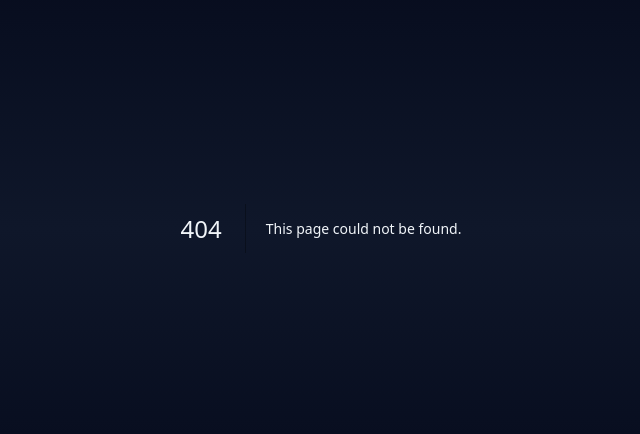
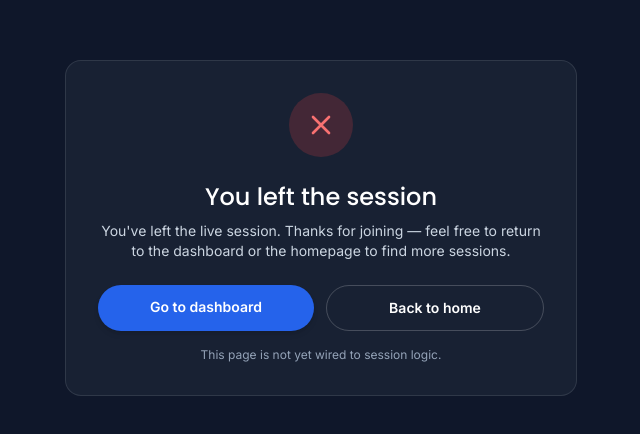
Before and after one commit to AshishBiswas1/Mentor-Bridge-Frontend, a Next.js app: page /session-left in a window 1280 px wide. Before the commit this address had no page. Shown: the part 172-606 px from the top of the page, without its empty margins (319-959 px from the left). Built offline with nearby package versions, Linux system fonts and the light colour scheme.

Commit message:
session left page

```diff
--- a/app/(auth)/login/page.js
+++ b/app/(auth)/login/page.js
@@ -44,6 +44,14 @@ export default function LoginPage() {
       animate={{ opacity: 1, y: 0 }}
       transition={{ duration: 0.45, ease: 'easeOut' }}
     >
+      <div className="mb-6">
+        <Link href="/" className="inline-flex items-center text-sm text-slate-300 hover:text-white">
+          <svg xmlns="http://www.w3.org/2000/svg" className="mr-2 h-4 w-4" fill="none" viewBox="0 0 24 24" stroke="currentColor">
+            <path strokeLinecap="round" strokeLinejoin="round" strokeWidth={2} d="M15 19l-7-7 7-7" />
+          </svg>
+          Back to home
+        </Link>
+      </div>
       <div className="space-y-6 text-center">
         <h1 className="font-display text-3xl text-white">Welcome back</h1>
         <p className="text-sm text-slate-300">
--- a/app/(auth)/signup/page.js
+++ b/app/(auth)/signup/page.js
@@ -48,6 +48,14 @@ export default function SignupPage() {
       animate={{ opacity: 1, y: 0 }}
       transition={{ duration: 0.45, ease: 'easeOut' }}
     >
+      <div className="mb-6">
+        <Link href="/" className="inline-flex items-center text-sm text-slate-300 hover:text-white">
+          <svg xmlns="http://www.w3.org/2000/svg" className="mr-2 h-4 w-4" fill="none" viewBox="0 0 24 24" stroke="currentColor">
+            <path strokeLinecap="round" strokeLinejoin="round" strokeWidth={2} d="M15 19l-7-7 7-7" />
+          </svg>
+          Back to home
+        </Link>
+      </div>
       <div className="space-y-6 text-center">
         <h1 className="font-display text-3xl text-white">Create your account</h1>
         <p className="text-sm text-slate-300">
--- /dev/null
+++ b/app/session-left/page.js
@@ -0,0 +1,41 @@
+'use client';
+
+import Link from 'next/link';
+
+export default function SessionLeftPage() {
+  return (
+    <div className="min-h-screen flex items-center justify-center bg-slate-900 p-6">
+      <div className="max-w-lg w-full p-8 rounded-2xl bg-slate-800/60 border border-white/10 text-center">
+        <div className="mx-auto flex h-16 w-16 items-center justify-center rounded-full bg-red-500/20">
+          <svg className="h-8 w-8 text-red-400" fill="none" viewBox="0 0 24 24" stroke="currentColor">
+            <path strokeLinecap="round" strokeLinejoin="round" strokeWidth={2} d="M6 18L18 6M6 6l12 12" />
+          </svg>
+        </div>
+
+        <h1 className="mt-6 text-2xl font-display text-white">You left the session</h1>
+        <p className="mt-2 text-sm text-slate-300">
+          You've left the live session. Thanks for joining — feel free to return to the dashboard
+          or the homepage to find more sessions.
+        </p>
+
+        <div className="mt-6 flex gap-3">
+          <Link
+            href="/dashboard"
+            className="flex-1 rounded-full bg-primary py-3 text-sm font-semibold text-white text-center shadow-md"
+          >
+            Go to dashboard
+          </Link>
+
+          <Link
+            href="/"
+            className="flex-1 rounded-full border border-white/20 py-3 text-sm font-semibold text-white text-center"
+          >
+            Back to home
+          </Link>
+        </div>
+
+        <p className="mt-4 text-xs text-slate-400">This page is not yet wired to session logic.</p>
+      </div>
+    </div>
+  );
+}
```
